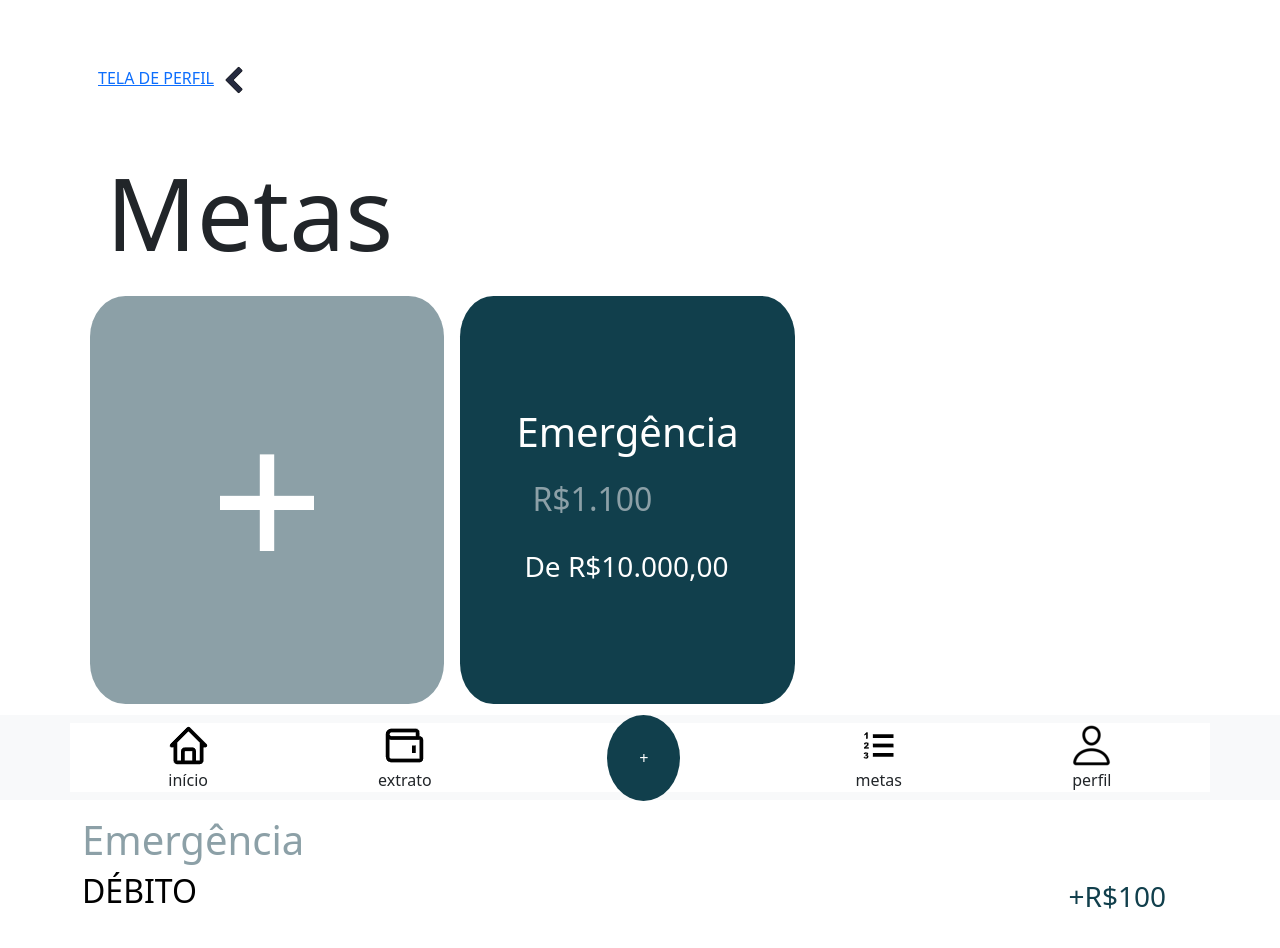
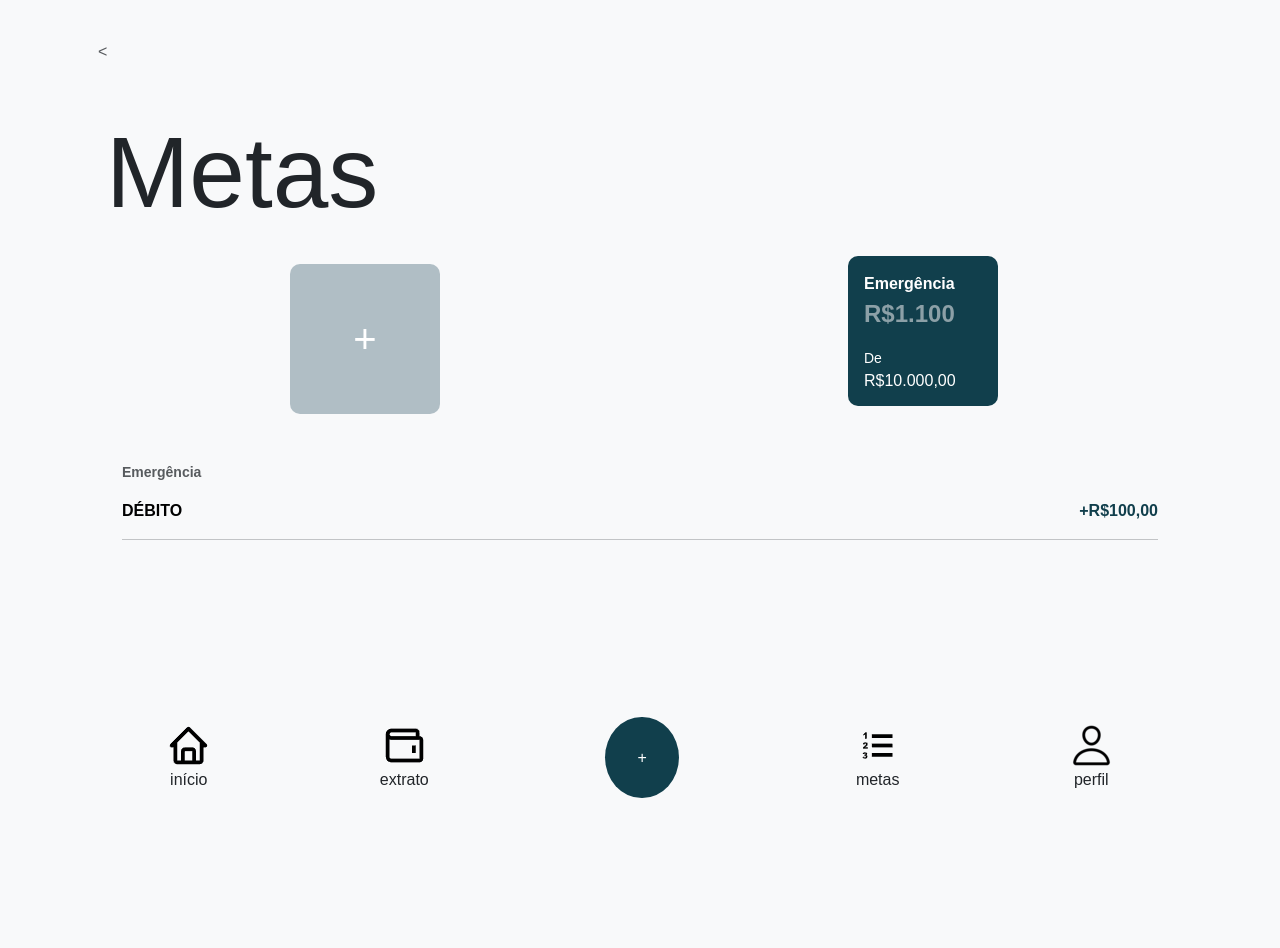
Before and after one commit to igorlimacharles/fintech, a plain HTML site: page assets/index.html in a window 1280 px wide. After the commit the page ends 800 px from the top, so only its background shows below. Drawn offline with nearby package versions, Linux system fonts and the light colour scheme.

Commit message:
Some adjusts

```diff
--- a/assets/css/styles.css
+++ b/assets/css/styles.css
@@ -4,105 +4,89 @@
     box-sizing: border-box;
 }
 
-.container {
-    background-color: white;
-    width: 100vw;
+.tituloPagina {
+    font-size: 12.5vmin;
+    padding: 2vmin 3vmin 2vmin;
 }
 
 .back {
-    padding: 5vmin 2vmin;
+    font-size: 1rem;
+    color: #113F4C; /* Cor da seta para voltar */
+    text-decoration: none;
 }
 
-.tituloPagina h1 {
-    font-size: 12.5vmin;
-    padding: 2vmin 3vmin 2vmin
+.metas-title {
+    font-size: 1.25rem;
+    font-weight: bold;
+    color: #000;
 }
 
-.metas {
+.meta-card {
+    width: 150px;
+    height: 150px;
+    background-color: #B0BEC5; /* Cor do botão adicionar meta */
+    border-radius: 10px;
     display: flex;
-    flex-direction: row;
+    justify-content: center;
+    align-items: center;
 }
 
-.metas > div {
-    align-content: center;
-    border-radius: 10%;
-    margin: 0vmin 1vmin;
-    padding: 0vmin 5vmin;
+.meta-add {
+    font-size: 2.5rem;
+    color: #FFFFFF; /* Cor do sinal de mais */
 }
 
-.cadastroMeta {
-    background-color: #8CA0A7;
-    align-content: center;
-    /* margin: 10vmin; */
+.meta-card-completed {
+    width: 150px;
+    height: 150px;
+    background-color: #113F4C; /* Cor da meta Emergência */
+    border-radius: 10px;
+    color: #FFFFFF;
+    padding: 15px;
 }
 
-.cadastroMeta h1 {
-    align-items: center;
-    align-content: center;
-    color: white;
+.meta-label {
+    font-size: 1rem;
+    margin: 0;
+    font-weight: bold;
 }
 
-.metaCadastrada {
-    background-color: #113F4C;
-}
-
-.metaCadastrada h1, h2, h3 {
-    font-size: 10vmin;
-    padding: 1vmin 1vmin;
-}
-
-.cadastroMeta h1 {
-    font-size: 25vmin;
-    padding: 10vmin;
-}
-
-.metaCadastrada h1, h2, h3 {
-    font-size: 5vmin;
-    margin: 1vmin;
-}
-
-.metaCadastrada > div {
-    font-size: 10vmin;
-}
-
-.tituloMeta, .valorDesejado {
-    margin: 1vmin;
-    padding: 2vmin;
-    color: white;
-}
-
-.categoria {
-    margin: 10% 0% 20% 0%;
-}
-
-.descTransacao {
-    display: flex;
-    flex-direction: row;
-    flex-wrap: nowrap;
-    justify-content: space-between;
-}
-
-.descTransacao > div {
-    justify-content: space-between;
-}
-
-.tituloCategoria, .valorAtual {
+.meta-value {
+    font-size: 1.5rem;
+    font-weight: bold;
     color: #8CA0A7;
 }
 
-.tipoTransacao {
-    display: contents;
-    color: black;
+.meta-goal {
+    font-size: 0.875rem;
+    margin: 0;
 }
 
-.valorTransacao {
-    color: #113F4C;
+.meta-detail-label {
+    font-size: 0.875rem;
+    font-weight: bold;
+    color: #B0BEC5; /* Cor da etiqueta Emergência */
 }
 
-.navbar {
-    display: flex;
-    flex-direction: row;
-    position: fixed;
+.meta-detail {
+    margin: 5vmin;
+}
+
+.meta-transaction {
+    font-size: 1rem;
+    font-weight: bold;
+    color: #000;
+}
+
+.meta-amount {
+    font-size: 1rem;
+    font-weight: bold;
+    color: #113F4C; /* Cor do valor do débito */
+}
+
+.meta-icon {
+    width: 24px;
+    height: 24px;
 }
 
 
--- /dev/null
+++ b/assets/css/styles2.css
@@ -0,0 +1,86 @@
+body {
+    background-color: #f8f9fa;
+    font-family: 'Arial', sans-serif;
+}
+
+.metas-back {
+    font-size: 1.25rem;
+    color: #113F4C; /* Cor da seta para voltar */
+    text-decoration: none;
+}
+
+.metas-title {
+    font-size: 1.25rem;
+    font-weight: bold;
+    color: #000;
+}
+
+.meta-card {
+    width: 150px;
+    height: 150px;
+    background-color: #B0BEC5; /* Cor do botão adicionar meta */
+    border-radius: 10px;
+    display: flex;
+    justify-content: center;
+    align-items: center;
+}
+
+.meta-add {
+    font-size: 2.5rem;
+    color: #FFFFFF; /* Cor do sinal de mais */
+}
+
+.meta-card-completed {
+    width: 150px;
+    height: 150px;
+    background-color: #113F4C; /* Cor da meta Emergência */
+    border-radius: 10px;
+    color: #FFFFFF;
+    padding: 15px;
+}
+
+.meta-label {
+    font-size: 1rem;
+    margin: 0;
+    font-weight: bold;
+}
+
+.meta-value {
+    font-size: 1.5rem;
+    font-weight: bold;
+    margin: 5px 0;
+}
+
+.meta-goal {
+    font-size: 0.875rem;
+    margin: 0;
+}
+
+.meta-detail-label {
+    font-size: 0.875rem;
+    font-weight: bold;
+    color: #B0BEC5; /* Cor da etiqueta Emergência */
+}
+
+.meta-transaction {
+    font-size: 1rem;
+    font-weight: bold;
+    color: #000;
+}
+
+.meta-amount {
+    font-size: 1rem;
+    font-weight: bold;
+    color: #113F4C; /* Cor do valor do débito */
+}
+
+.meta-icon {
+    width: 24px;
+    height: 24px;
+}
+
+.meta-nav-text {
+    font-size: 0.75rem;
+    color: #6c757d;
+    margin: 0;
+}
--- a/assets/index.html
+++ b/assets/index.html
@@ -3,45 +3,43 @@
 <head>
     <meta charset="UTF-8">
     <meta name="viewport" content="width=device-width, initial-scale=1.0">
+    <title>Metas - Fintech</title>
+    <link href="https://cdn.jsdelivr.net/npm/bootstrap@5.3.3/dist/css/bootstrap.min.css" rel="stylesheet" integrity="sha384-QWTKZyjpPEjISv5WaRU9OFeRpok6YctnYmDr5pNlyT2bRjXh0JMhjY6hW+ALEwIH" crossorigin="anonymous">
     <link rel="stylesheet" href="./css/styles.css">
-
-    <title>FINTECH - seu parceiro de finanças</title>
-    <link href="https://cdn.jsdelivr.net/npm/bootstrap@5.3.3/dist/css/bootstrap.min.css" rel="stylesheet" integrity="sha384-QWTKZyjpPEjISv5WaRU9OFeRpok6YctnYmDr5pNlyT2bRjXh0JMhjY6hW+ALEwIH" crossorigin="anonymous">
 </head>
 <body>
     <script src="https://cdn.jsdelivr.net/npm/bootstrap@5.3.3/dist/js/bootstrap.bundle.min.js" integrity="sha384-YvpcrYf0tY3lHB60NNkmXc5s9fDVZLESaAA55NDzOxhy9GkcIdslK1eN7N6jIeHz" crossorigin="anonymous"></script>
-    <div class="container-fluid mt-4 container">
 
-        <div class="back">
-            <a href="./perfil.html">TELA DE PERFIL</a>
-            <img src="./images/botao-voltar.png" alt="">
+    <div class="container pt-4">
+        <div class="d-flex align-items-center mb-4">
+            <a href="#" class="text-muted back">&lt;</a>
         </div>
 
-        <header class="tituloPagina">
-            <h1>Metas</h1>
-        </header>
+        <h1 class="tituloPagina">
+            Metas
+        </h1>
 
-        <section class="col-12 col-md-4 metas">
-            <div class="cadastroMeta text-center">
-                <h1> + </h1>
+        <div class="d-flex justify-content-around mb-4">
+            <div class="meta-card d-flex justify-content-center align-items-center">
+                <span class="meta-add">+</span>
+            </div>
+            <div class="meta-card-completed p-3">
+                <p class="meta-label">Emergência</p>
+                <p class="meta-value">R$1.100</p>
+                <p class="meta-goal">De</p>
+                <p class="meta-goal-2">R$10.000,00</p>
+            </div>
         </div>
 
-            <div class="metaCadastrada">
-                <h1 class="tituloMeta">Emergência</h1>
-                <h2 class="valorAtual">R$1.100</h2>
-                <h3 class="valorDesejado">De R$10.000,00</h3>
+        <div class="meta-detail mb-3">
+            <p class="meta-detail-label text-muted">Emergência</p>
+            <div class="d-flex justify-content-between">
+                <span class="meta-transaction">DÉBITO</span>
+                <span class="meta-amount">+R$100,00</span>
             </div>
-        </section>
-
-        <section class="categoria">
-            <h1 class="tituloCategoria">Emergência</h1>
-            <div class="descTransacao">
-                <h2 class="tipoTransacao">DÉBITO</h2>
-                <h3 class="valorTransacao">+R$100</h3>
+            <hr>
         </div>
-
-
-        </section>
+    </div>
 
     <nav class="navbar fixed-bottom bg-light p-2">
         <div class="container d-flex justify-content-around">
@@ -70,7 +68,5 @@
             </a>
         </div>
     </nav>
-    </div>
-
 </body>
 </html>
```
Also changed, not shown: assets/cadastrarItens.html (+6 -6 lines), assets/lancamentos.html (+5 -5 lines), assets/perfil.html (+6 -6 lines). Lines whose indentation alone changed are shown as unchanged.
